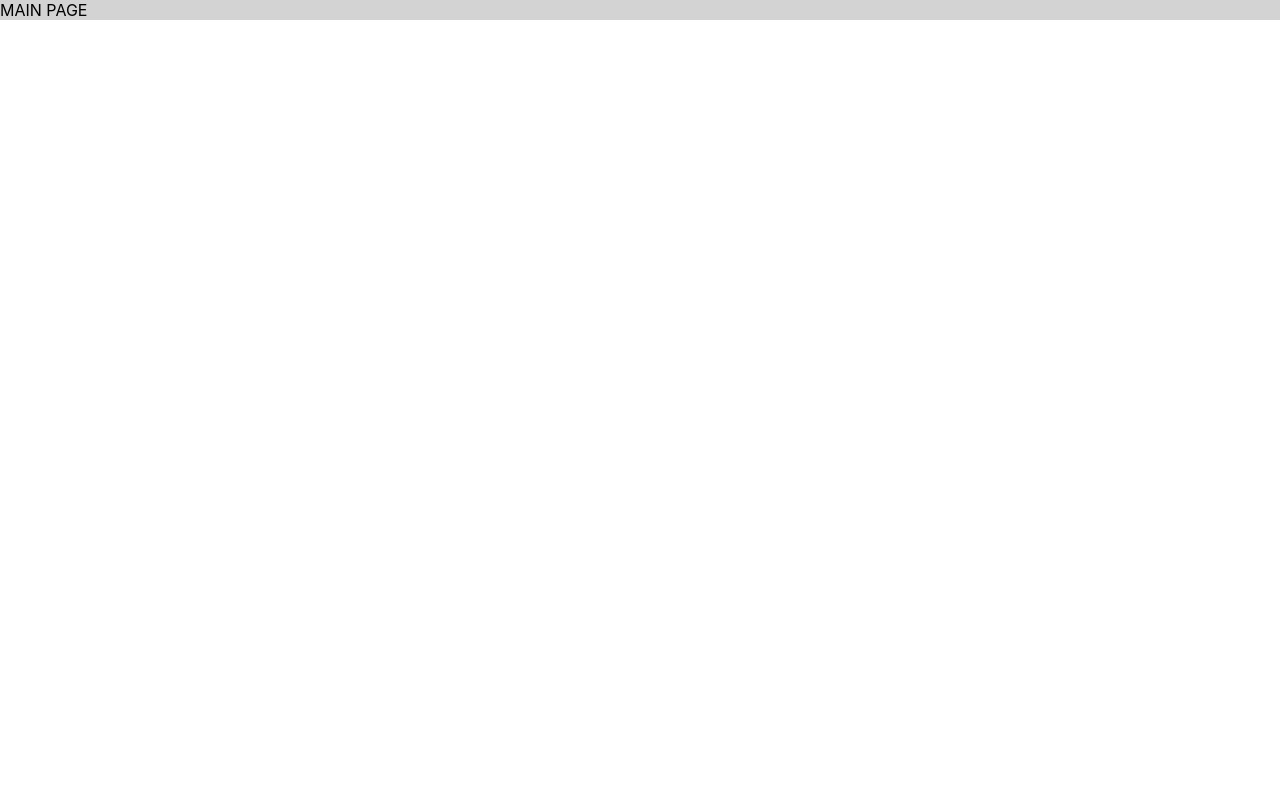
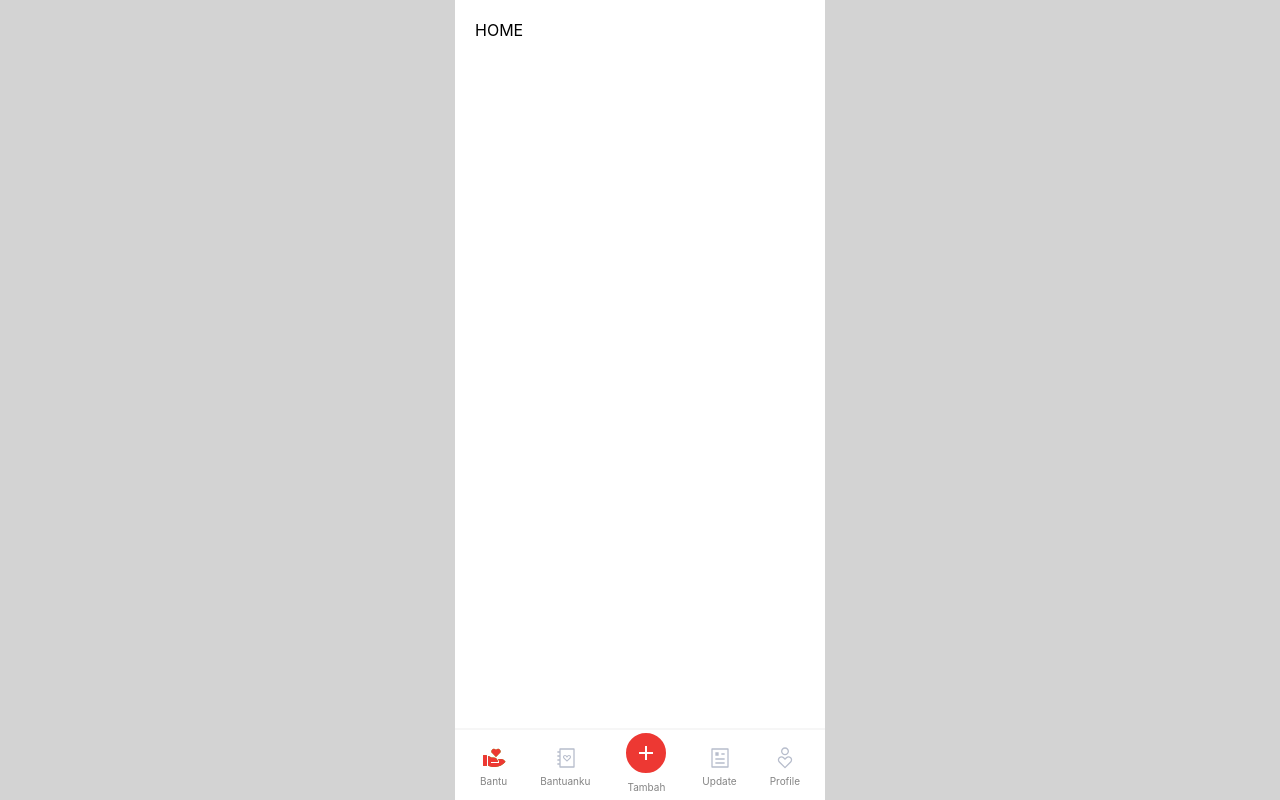
Before and after one commit to maulanaghozi/pahala-web, a React (Create React App) app: page /home in a window 1280 px wide. Built offline with nearby package versions, Linux system fonts and the light colour scheme.

Commit message:
buttom navigation

```diff
--- a/src/App.js
+++ b/src/App.js
@@ -1,13 +1,6 @@
 import style from "./App.module.scss";
-import { IconRedCross } from "./assets";
 import MainPage from "./pages/main";
-import { BrowserRouter as Router, Switch, Route, Link } from "react-router-dom";
-const langkahBantuan = [
-  "Register pemohonan bantuan.",
-  "Upload materi proposal berbentuk video, jpg di halaman yang telah disediakan.",
-  "Pastikan penerima bantuan telah memberikan izin disertai surat pernyataan jika pengguna hanya membantu orang lain.",
-  "Informasi yang disajikan pengguna menjadi tanggung jawab sepenuhnya pengguna.",
-];
+import { BrowserRouter as Router, Switch, Route } from "react-router-dom";
 
 function App() {
   return (
--- a/src/layout/bottomNavigation/bottomNavigation.js
+++ b/src/layout/bottomNavigation/bottomNavigation.js
@@ -1,6 +1,101 @@
-import React from "react";
-import style from "./BottomNavigation.module.scss";
+import React, { useState } from "react";
+import classNames from "classnames";
+import { NavLink } from "react-router-dom";
+import style from "./bottomNavigation.module.scss";
+import {
+  text_container,
+  link,
+  selected,
+  text,
+  icon,
+} from "./bottomNavigation.module.scss";
+
+import {
+  IconHome,
+  IconHomeSelected,
+  IconBantuanku,
+  IconBantuankuSelected,
+  IconUpdate,
+  IconUpdateSelected,
+  IconProfile,
+  IconProfileSelected,
+  IconRedPlus,
+  IconBlackCross,
+} from "../../assets";
 
 export default function BottomNavigation(props) {
-  return <div></div>;
+  const navigation = (text, path, icon, selectedIcon) => {
+    return {
+      text: text,
+      path: path,
+      Icon: icon,
+      SelectedIcon: selectedIcon,
+    };
+  };
+
+  const nav = [
+    navigation("Bantu", "/home", IconHome, IconHomeSelected),
+    navigation("Bantuanku", "/bantuanku", IconBantuanku, IconBantuankuSelected),
+    navigation(
+      "Tambah",
+      "/onBoardingTambahBantuan",
+      IconRedPlus,
+      IconBlackCross
+    ),
+    navigation("Update", "/update", IconUpdate, IconUpdateSelected),
+    navigation("Profile", "/profile", IconProfile, IconProfileSelected),
+  ];
+
+  return (
+    <div className={style.container}>
+      <div className={style.wrapper}>{props.children}</div>
+      <div className={style.buttomNav}>
+        {nav.map((param, i) => (
+          <SidebarNav
+            key={i}
+            to={param.path}
+            Icon={param.Icon}
+            SelectedIcon={param.SelectedIcon}
+            text={param.text}
+          />
+        ))}
+      </div>
+    </div>
+  );
 }
+
+function SidebarNav(props) {
+  const [isSelected, setIsSelected] = useState(false);
+
+  return (
+    <NavLink
+      className={link}
+      activeClassName={selected}
+      to={props.to}
+      isActive={(match, location) => {
+        if (!match) {
+          setIsSelected(false);
+          return false;
+        }
+
+        setIsSelected(true);
+        return true;
+      }}
+    >
+      <div
+        className={classNames(text_container, {
+          [style.tambah]: props.text === "Tambah",
+        })}
+      >
+        {isSelected ? (
+          <props.SelectedIcon className={icon} />
+        ) : (
+          <props.Icon className={icon} />
+        )}
+        <span className={classNames(text, { [style.red]: isSelected })}>
+          {props.text}
+        </span>
+      </div>
+    </NavLink>
+  );
+}
--- a/src/layout/bottomNavigation/bottomNavigation.module.scss
+++ b/src/layout/bottomNavigation/bottomNavigation.module.scss
@@ -0,0 +1,51 @@
+@import "../../styles/function";
+@import "../../styles/mixin";
+@import "../../styles/variable";
+
+.container {
+  position: relative;
+  width: 370px;
+  min-height: 100vh;
+  margin: 0 auto;
+  background-color: #ffffff;
+
+  .wrapper {
+    padding: 20px;
+    margin-bottom: 72px;
+  }
+}
+
+.buttomNav {
+  background-color: #ffffff;
+  position: fixed;
+  bottom: 0;
+  display: flex;
+  height: 72px;
+  width: 370px;
+  padding: 0 25px 20px;
+  justify-content: space-between;
+  border-top: 2px solid $outline;
+}
+
+.link {
+  text-decoration: none;
+  .text_container {
+    display: flex;
+    flex-direction: column;
+    align-items: center;
+    justify-content: center;
+    margin-top: 16px;
+
+    &.tambah {
+      margin-top: 0;
+    }
+
+    .text {
+      font-size: 10px;
+      color: $gray;
+      text-decoration: none;
+      margin-top: 5px;
+      cursor: pointer;
+    }
+  }
+}
--- a/src/pages/main.js
+++ b/src/pages/main.js
@@ -1,11 +1,25 @@
 import React from "react";
-import { NavLink, Route, Redirect, Switch } from "react-router-dom";
+import { Route, Redirect, Switch } from "react-router-dom";
 import Home from "./home/home";
 import Bantuanku from "./bantuanku/bantuanku";
 import TambahBantuan from "./tambahBantuan/onBoardingTambahBantuan";
 import Update from "./update/update";
 import Profile from "./profile/profile";
+import ButtomNavigation from "../layout/bottomNavigation/bottomNavigation";
 
 export default function MainPage(props) {
-  return <div>MAIN PAGE</div>;
+  return (
+    <div>
+      <ButtomNavigation>
+        <Switch>
+          <Route path={"/home"} component={Home} />
+          <Route path={"/bantuanku"} component={Bantuanku} />
+          <Route path={"/onBoardingTambahBantuan"} component={TambahBantuan} />
+          <Route path={"/update"} component={Update} />
+          <Route path={"/profile"} component={Profile} />
+          <Route path={"/"} render={() => <Redirect to={"/home"} />} />
+        </Switch>
+      </ButtomNavigation>
+    </div>
+  );
 }
--- a/src/pages/tambahBantuan/onBoarding.module.scss
+++ b/src/pages/tambahBantuan/onBoarding.module.scss
@@ -7,10 +7,9 @@
 }
 
 .wrapper {
-  width: 370px;
+  width: 100%;
   min-height: 100vh;
   margin: 0 auto;
-  padding: 20px;
   background-color: #ffffff;
 
   h2 {
--- a/src/styles/_variable.scss
+++ b/src/styles/_variable.scss
@@ -12,6 +12,8 @@ $light-green: #e6f6f2;
 $dark-green: #64ac10;
 $background-note: #f3f3f3;
 $black: #333333;
+$gray: #848484;
+$outline: rgba(135, 135, 135, 0.08);
 
 $promo-width-sm: 500px;
 $promo-width-md: 500px;
```
Also changed, not shown: 1 other file (tests, documents, lock files or other folders).
